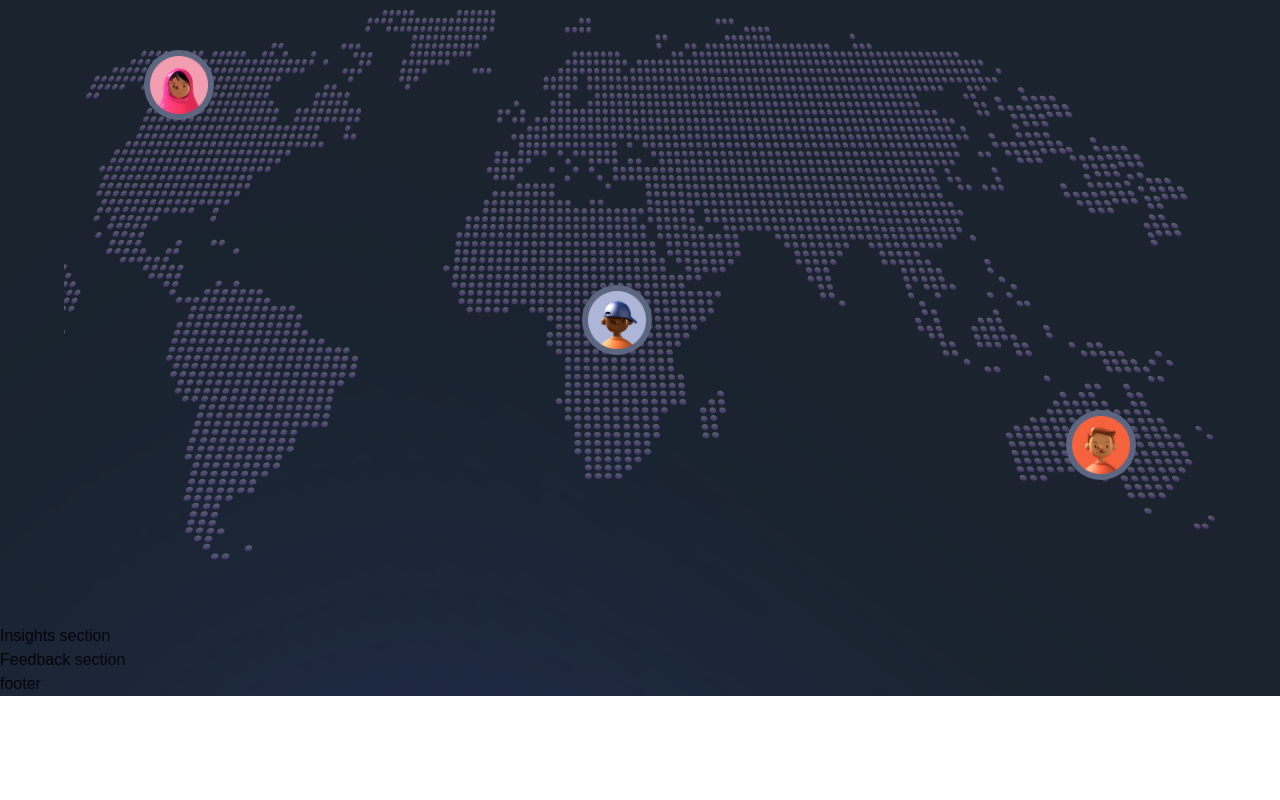
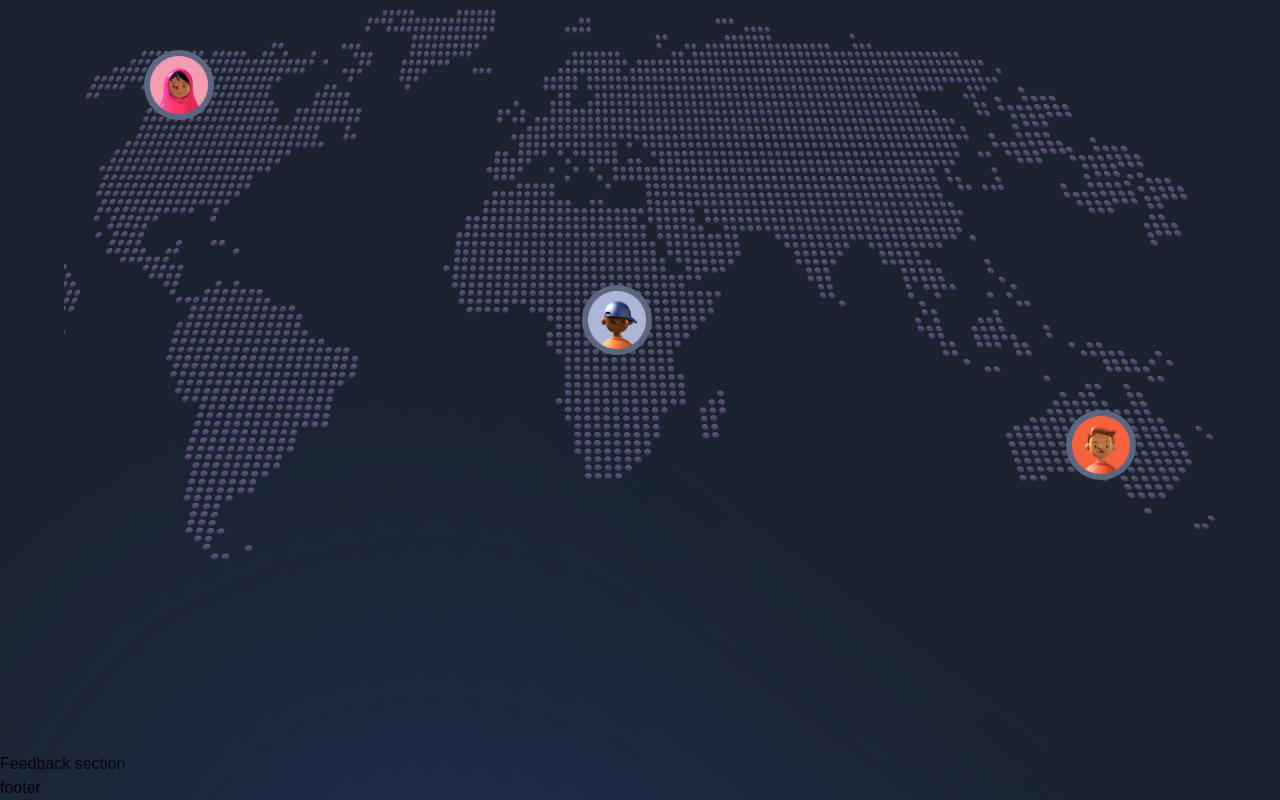
Before and after one commit to will-frankland/metaverses, a Next.js app: page / in a window 1280 px wide. Shown: the part 4317-5117 px from the top of the page. Before the commit the page ends 5013 px from the top, so only its background shows below. Built offline with nearby package versions, Linux system fonts and the light colour scheme; a web font is replaced by a local one.

Commit message:
copy first div from World component

```diff
--- a/sections/Insights.jsx
+++ b/sections/Insights.jsx
@@ -8,8 +8,15 @@
 import { insights } from "../constants";
 
 const Insights = () => (
-  <section>
-    Insights section
+  <section className={`${styles.paddings} relative z-10`}>
+    <motion.div
+      variants={staggerContainer}
+      initial="hidden"
+      whileInView="show"
+      viewport={{once: false, amount: 0.25}}
+      className={`${styles.innerWidth} mx-auto flex flex-col`}
+    >
+    </motion.div>
   </section>
 );
 
```
